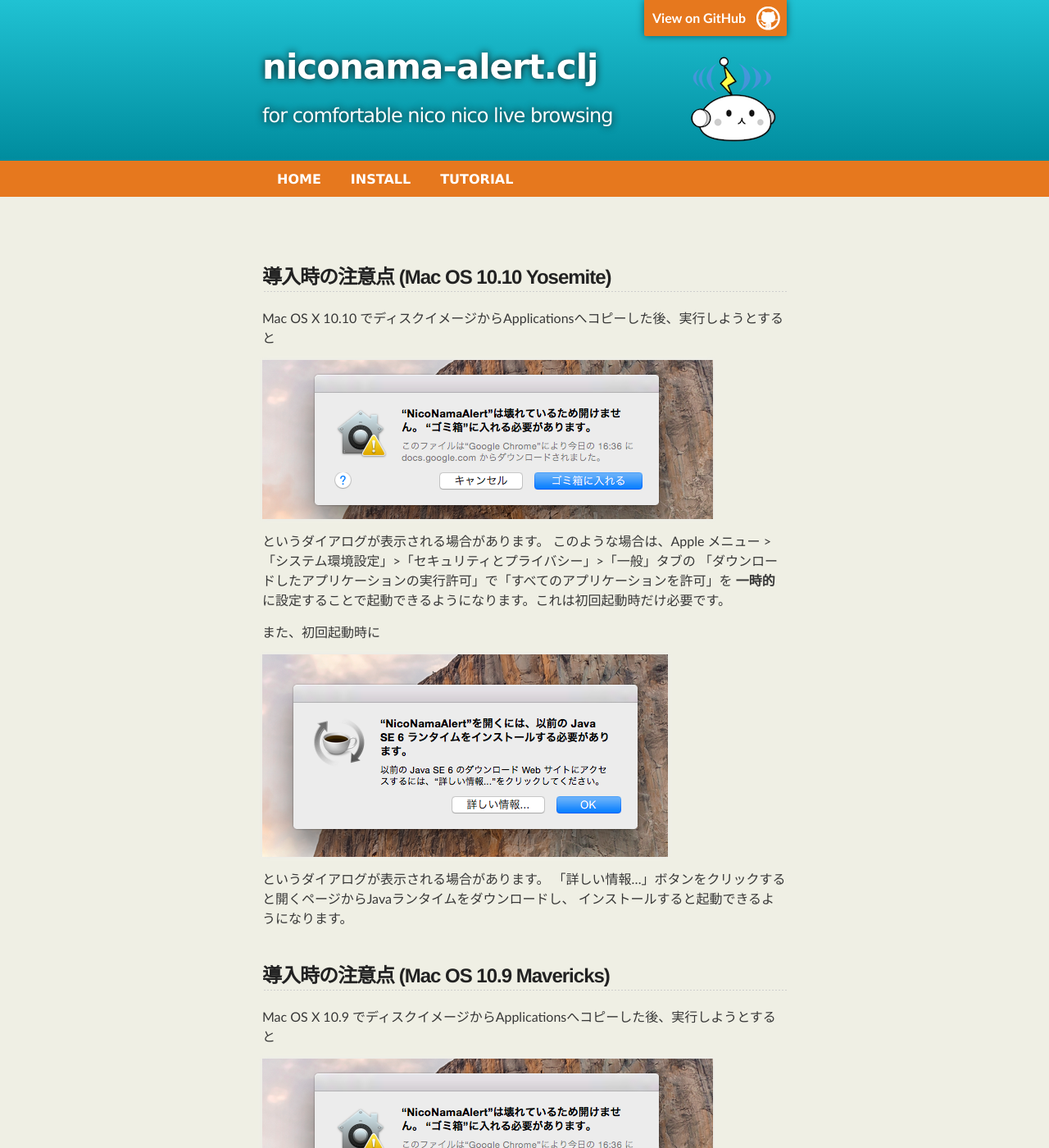
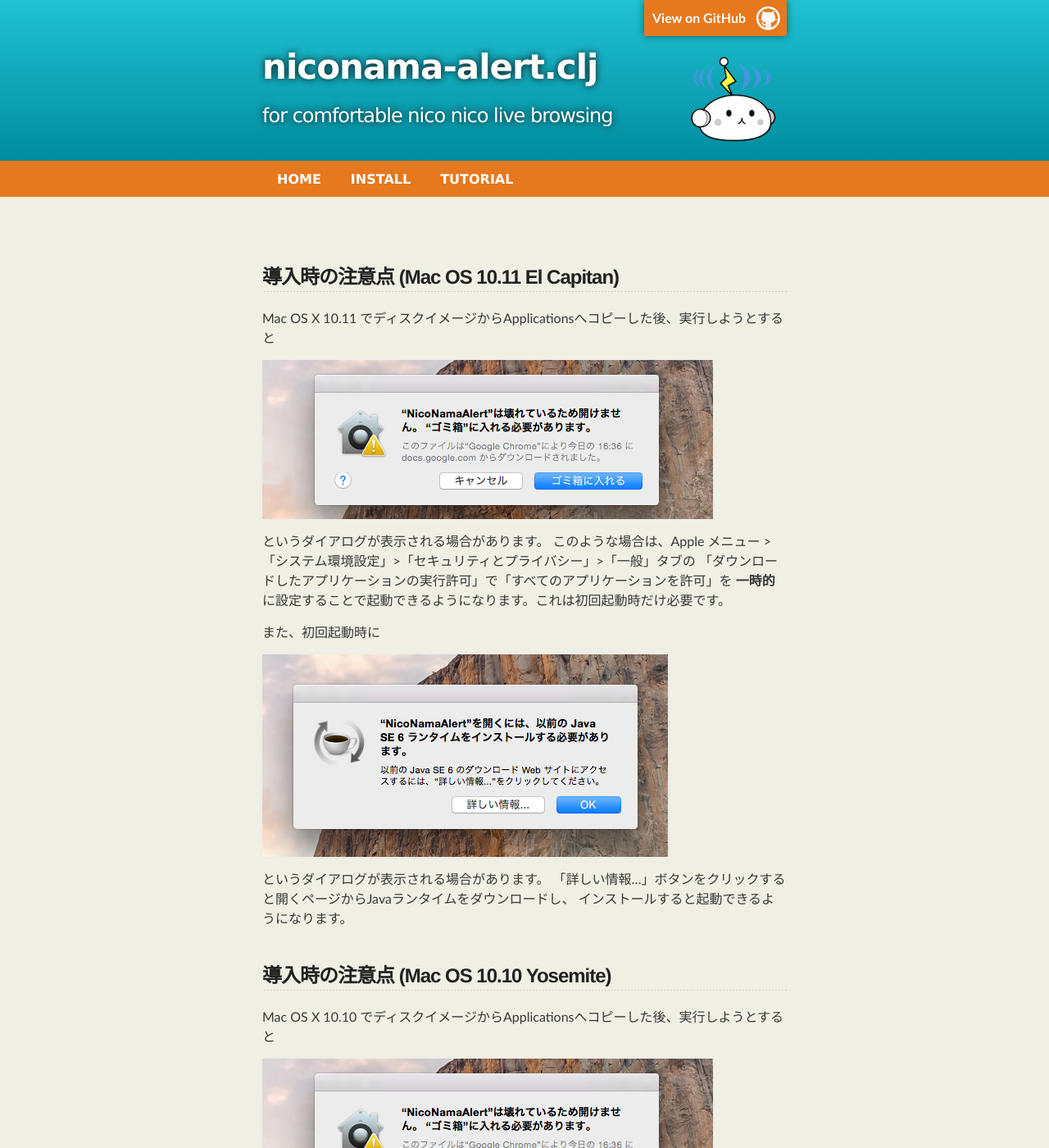
Before and after one commit to sgr/niconama-alert, a Jekyll site: the page built from install.md, in a window 1280 px wide and 1400 px high. Shown: the whole window at 82% size. Built offline with Jekyll 4.4.1, drawn with Linux system fonts in a browser that asks for light colours; comment, search, counter and statistics services are not loaded.

```diff
--- a/install.md
+++ b/install.md
@@ -2,6 +2,27 @@
 layout: default
 title: niconama-alert.clj download
 ---
+
+導入時の注意点 (Mac OS 10.11 El Capitan) {#notice_elcapitan}
+===============================================
+
+Mac OS X 10.11 でディスクイメージからApplicationsへコピーした後、実行しようとすると
+
+![“NicoNamaAlert”は壊れているため開けません。“ゴミ箱”に入れる必要があります。]({{ site.baseurl }}/images/warn_gk.png)
+
+というダイアログが表示される場合があります。
+このような場合は、Apple メニュー >「システム環境設定」>「セキュリティとプライバシー」>「一般」タブの
+「ダウンロードしたアプリケーションの実行許可」で「すべてのアプリケーションを許可」を
+__一時的__ に設定することで起動できるようになります。これは初回起動時だけ必要です。
+
+また、初回起動時に
+
+![“NicoNamaAlert”を開くには、以前の Java SE 6 ランタイムをインストールする必要があります。]({{ site.baseurl }}/images/warn_yosemite.png)
+
+というダイアログが表示される場合があります。
+「詳しい情報...」ボタンをクリックすると開くページからJavaランタイムをダウンロードし、
+インストールすると起動できるようになります。
+
 
 導入時の注意点 (Mac OS 10.10 Yosemite) {#notice_yosemite}
 ===============================================
```
Also changed, not shown: index.md (+2 -2 lines).
